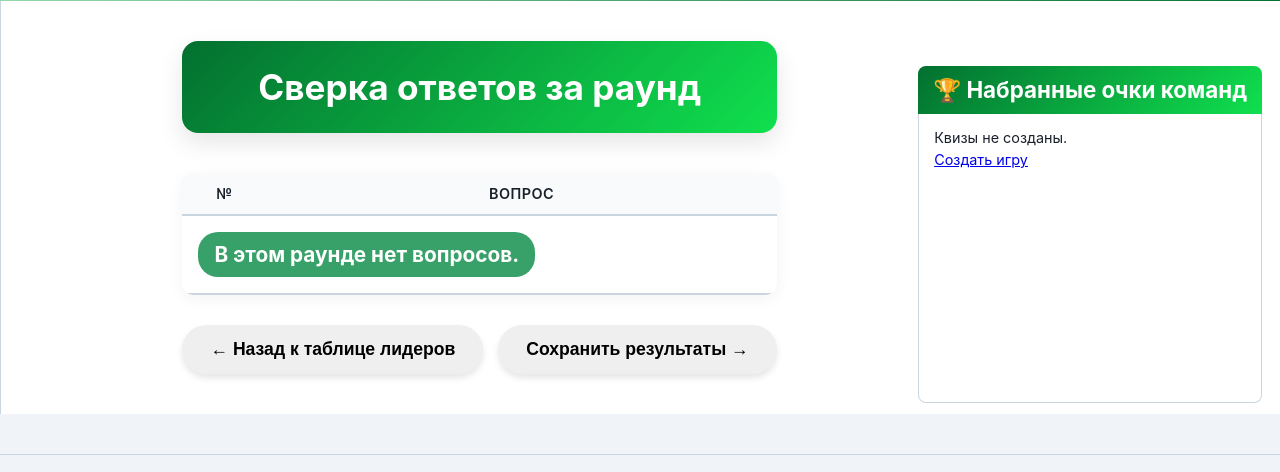
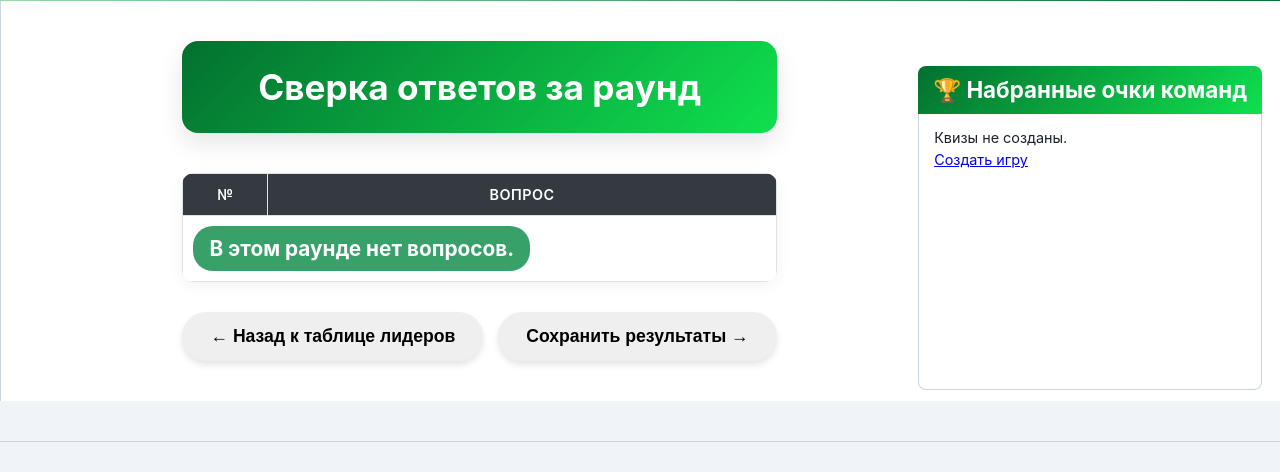
Before and after one commit to Wegnagun/quize_site, a Django app: page /check_tasks/ in a window 1280 px wide. Shown: the part 492-964 px from the top of the page. Run offline with Django 5.2, Linux system fonts and the light colour scheme; data that the repository does not hold is empty.

Commit message:
поправил стили

```diff
--- a/quiz/templates/check_block.html
+++ b/quiz/templates/check_block.html
@@ -17,12 +17,12 @@
         <table class="master-table">
             <thead>
                 <tr>
-                    <th style="padding: 12px; width: 60px; position: sticky; top: 0; z-index: 10; background-color: #f8fafb;">№</th>
-                    <th style="padding: 12px; min-width: 300px; position: sticky; top: 0; z-index: 10; background-color: #f8fafb;">Вопрос</th>
+                    <th style="padding: 12px; width: 60px; position: sticky; top: 0; z-index: 10; ">№</th>
+                    <th style="padding: 12px; min-width: 300px; position: sticky; top: 0; z-index: 10; ">Вопрос</th>
 
                     {# Динамические колонки команд #}
                     {% for team in teams %}
-                        <th style="padding: 12px; min-width: 100px; max-width: 155px; position: sticky; top: 0; z-index: 10; background-color: #f8fafb;" title="{{ team.name }}">
+                        <th style="padding: 12px; min-width: 100px; max-width: 155px; position: sticky; top: 0; z-index: 10; " title="{{ team.name }}">
                             {{ team.name }}
                         </th>
                     {% endfor %}
@@ -32,7 +32,7 @@
                 {% for question in questions %}
                     <tr data-qid="{{ question.id }}">
                         <td class="td-counter text-center align-middle"><strong>{{ forloop.counter }}</strong></td>
-                        <td style="max-width: 400px; font-family: 'Roboto', sans-serif; vertical-align: middle; line-height: 1.4; text-align: justify; font-size: 2rem;">
+                        <td style="max-width: 400px; font-family: 'Roboto', sans-serif; vertical-align: middle; line-height: 1.4; text-align: justify; font-size: 1.4rem;">
                             {{ question.text }}
                         </td>
                         {% for team in teams %}
@@ -69,5 +69,10 @@
     </form>
 
 </div>
-
+<style>
+    /* Базовые стили таблицы */
+    .master-table { width: 100%; border-collapse: collapse; font-size: 0.95rem; }
+    .master-table th, .master-table td { border: 1px solid #dee2e6; padding: 10px; }
+    .master-table thead th { background-color: #343a40; color: white; position: sticky; top: 0; z-index: 2; }
+</style>
 {% endblock %}
--- a/quiz/templates/check_tasks.html
+++ b/quiz/templates/check_tasks.html
@@ -89,8 +89,8 @@
 
         <!-- КНОПКИ -->
         <div style="display: flex; justify-content: space-between; margin-top: 30px; gap: 15px;">
-            <a href="{% url 'team_scores' %}" class="btn btn-outline-secondary btn-lg px-4">Назад</a>
-            <button type="submit" class="btn btn-success btn-lg px-5">Сохранить ответы</button>
+            <button href="{% url 'team_scores' %}" class="btn btn-success btn-lg px-5" style="font-size: 1.1rem; font-weight: 600;">Назад</button>
+            <button type="submit" class="btn btn-success btn-lg px-5" style="font-size: 1.1rem; font-weight: 600;">Сохранить ответы</button>
         </div>
     </form>
 </div>
--- a/quiz/templates/super_game.html
+++ b/quiz/templates/super_game.html
@@ -85,8 +85,8 @@ function renderTask(index) {
             }
 
             questionsHtml += `
-                <li style="padding: 15px 0; display: flex; align-items: start; gap: 15px; border-bottom: 1px solid #eee;">
-                    <label for="q_${q.id}" style="flex-grow: 1; user-select: none; line-height: 1.6;">
+                <li style="padding: 15px 0; font-size: 1.3rem; display: flex; align-items: start; gap: 15px; border-bottom: 1px solid #eee;">
+                    <label for="q_${q.id}" style="flex-grow: 1; line-height: 1.4; ">
                         <strong>${idx + 1}. ${q.text}</strong><br>
                         ${imgHtml}
                     </label>
@@ -103,7 +103,7 @@ function renderTask(index) {
             <div class="card-body p-4">
 
                 <!-- Описание задачи -->
-                ${t.description ? `<p style="font-size: 1.1rem; line-height: 1.8;">${t.description}</p>` : ''}
+                ${t.description ? `<p style="font-size: 1.8rem; line-height: 1.6;">${t.description}</p>` : ''}
 
                 <!-- Список всех вопросов -->
                 ${questionsHtml}
```
